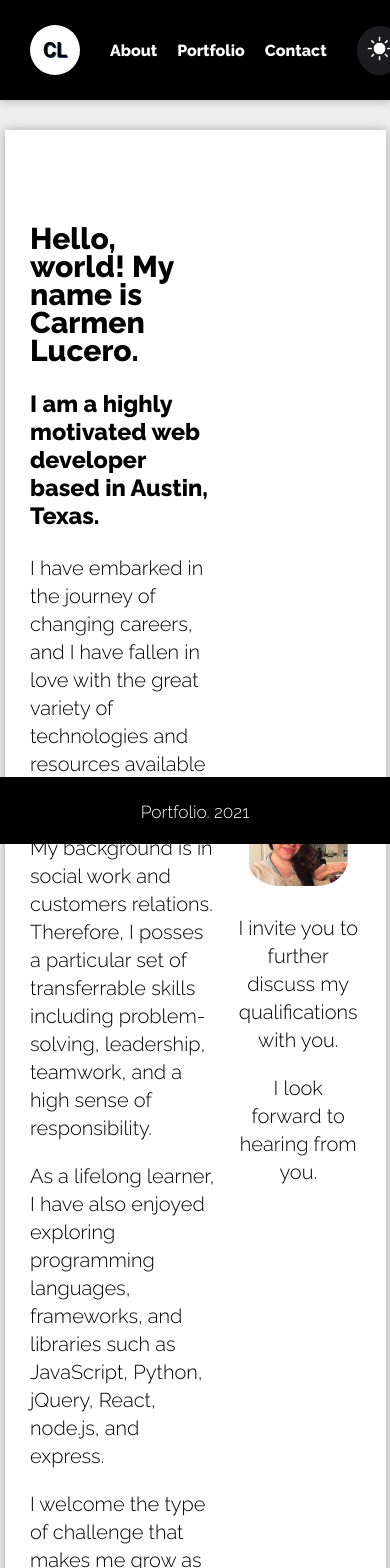
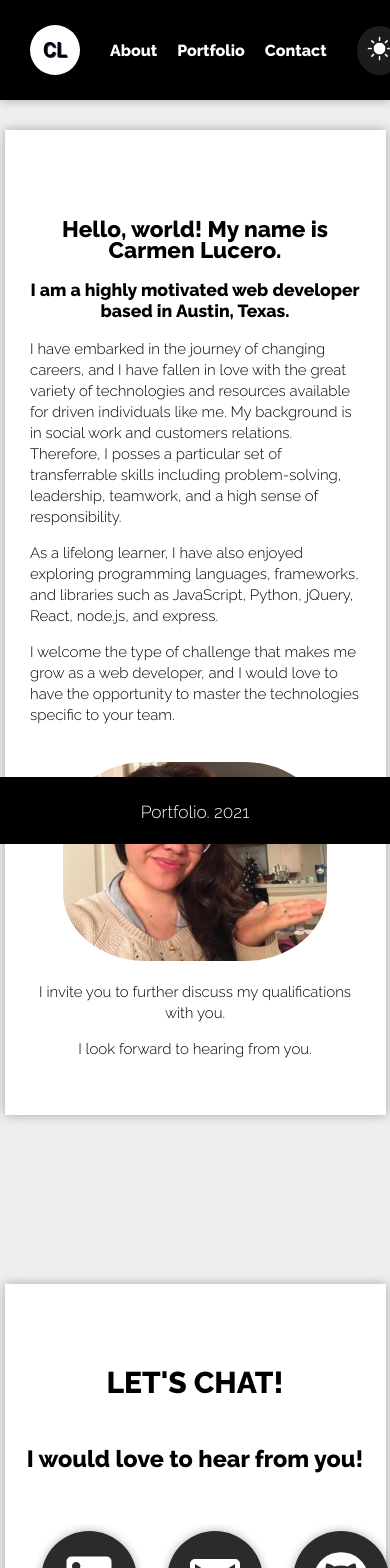
Before and after one commit to LuceroSDJ/react.portfolio, a React (Create React App) app: page / in a window 390 px wide. Shown: the top 1568 px of the page. Built offline with nearby package versions, Linux system fonts and the light colour scheme; no server answers.

Commit message:
worked on About component responsiveness

```diff
--- a/src/components/About.css
+++ b/src/components/About.css
@@ -79,3 +79,23 @@
     font-family: 'Cormorant Garamond', serif;
     font-family: 'Raleway', sans-serif;
   }
+
+  @media only screen and (max-width: 600px) {
+    #about {
+      flex-direction: column;
+      font-size: 15px;
+    }
+
+    h2, h3 {
+      text-align: center;
+      /* margin: 7px 0; */
+    }
+
+    .contactMe {
+      font-size: 15px;
+    }
+
+    .portrait  {
+      /* height: 80%; */
+    }
+}
```
